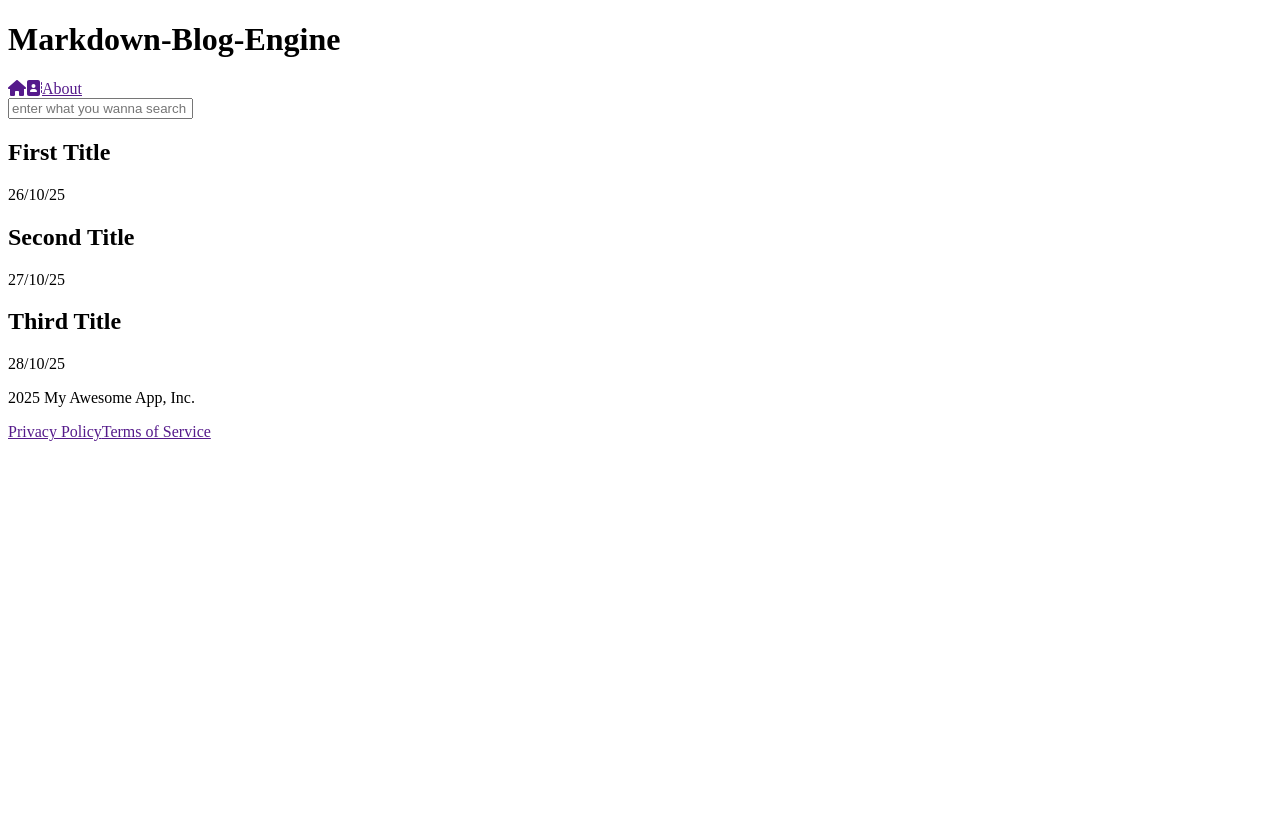
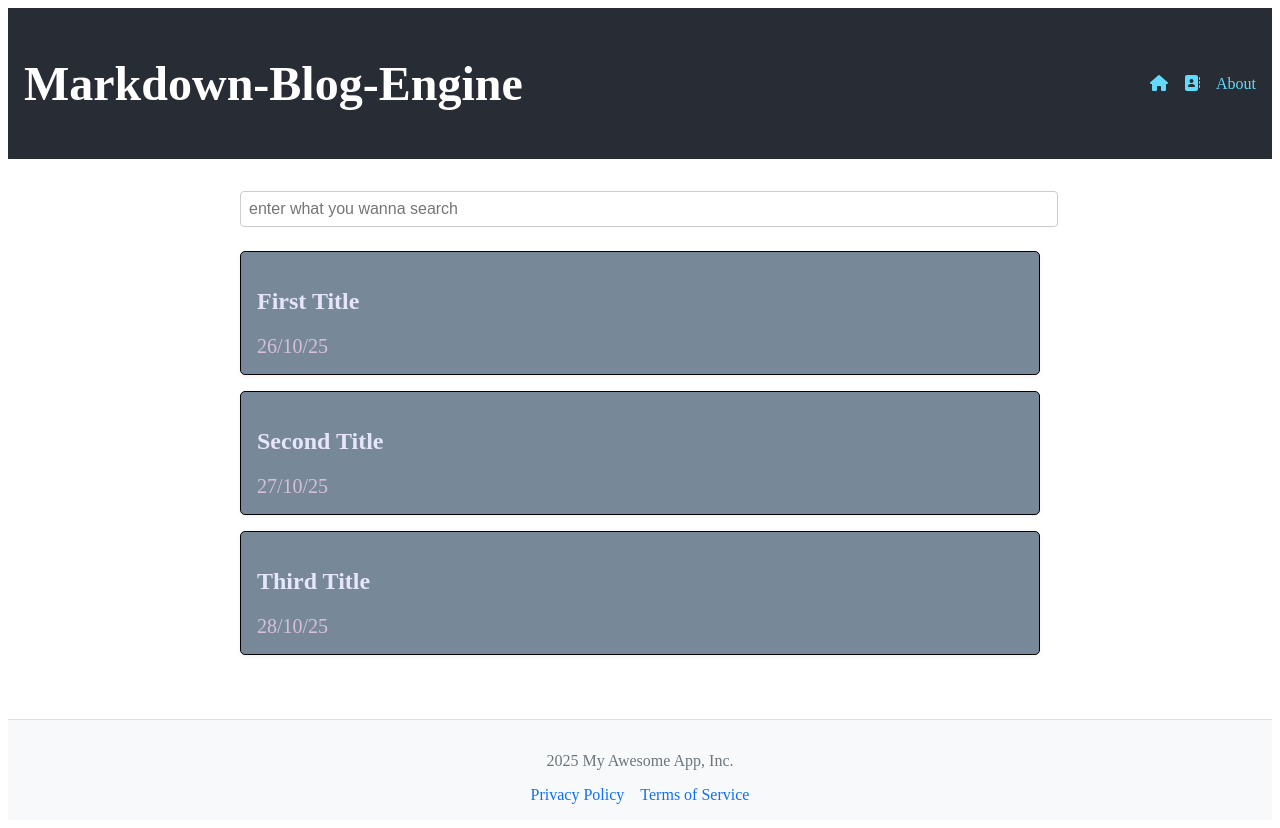
Before and after one commit to Arshgill01/markdown-blog-engine, a React (Create React App) app: page / in a window 1280 px wide. Before the commit the page ends 800 px from the top, so only its background shows below. Built offline with nearby package versions, Linux system fonts and the light colour scheme.

Commit message:
Did Some styling, learned about routes, how to use them and created some custom routes, which handle the webpage specific to that URL, and a couple of other small things/changes

```diff
--- a/src/Components/PostCard.js
+++ b/src/Components/PostCard.js
@@ -1,9 +1,10 @@
+import styles from "./PostCard.module.css"
 function PostCard(props){
   const {title, date} = props;
   return(
-    <div>
-      <h2>{title}</h2>
-      <date>{date}</date>
+    <div className={styles.PostCard}>
+      <h2 className={styles.PostTitle}>{title}</h2>
+      <date className={styles.PostDate}>{date}</date>
     </div>
   );
 }
--- /dev/null
+++ b/src/Components/PostCard.module.css
@@ -0,0 +1,17 @@
+.PostCard{
+  border: 1px solid black;
+  padding: 1rem;
+  margin-bottom: 1rem;
+  border-radius: 5px;
+  background-color: lightslategray;
+  box-shadow: 0 2px 4px rgba(0,0,0,0.05);
+}
+
+.PostTitle{
+  color: lavender;
+}
+
+.PostDate{
+  font-size: 1.25rem;
+  color: thistle;
+}
--- a/src/Components/PostList.js
+++ b/src/Components/PostList.js
@@ -1,6 +1,6 @@
 import PostCard from "./PostCard";
 import { useState, useEffect } from "react";
-
+import styles from "./PostList.module.css"
   const allPosts = [
     { title: "First Title", date: "26/10/25", slug: "first title" },
     { title: "Second Title", date: "27/10/25", slug: "second title" },
@@ -24,9 +24,9 @@ function PostList(props){
   })
 
   return(
-    <div>
+    <div className={styles.postListContainer}>
 
-      <input onChange={
+      <input className={styles.inputSearch}onChange={
         (e)=>{
           setSearchTerm(e.target.value);
 
@@ -35,7 +35,7 @@ function PostList(props){
        placeholder="enter what you wanna search" value={searchTerm}/>
 
 
-    {filteredPosts.length === 0 ? <p>The entered item is not found</p>:filteredPosts.map((post)=>{
+    {filteredPosts.length === 0 ? <p className={styles.noPostFoundContainer}>The entered item is not found</p>:filteredPosts.map((post)=>{
       return <PostCard key={post.slug} title={post.title} date={post.date}></PostCard>
     })}
 
--- /dev/null
+++ b/src/Components/PostList.module.css
@@ -0,0 +1,19 @@
+.inputSearch {
+  display: block; /* Make input take full width */
+  width: 100%;
+  padding: 0.5rem;
+  margin-bottom: 1.5rem; /* Space below input */
+  font-size: 1rem;
+  border: 1px solid #ccc;
+  border-radius: 4px;
+}
+.postListContainer{
+  padding: 1rem;
+  max-width: 800px;
+  margin: 1rem auto;
+}
+.noPostFoundContainer{
+  color: #6c757d;
+  font-style: italic;
+  text-align: center;
+}
--- a/src/Components/SinglePost.js
+++ b/src/Components/SinglePost.js
@@ -1,13 +1,42 @@
 import { useParams } from "react-router-dom";
-import {ReactMarkdown} from "react-markdown";
+import ReactMarkdown from "react-markdown";
+import { useEffect, useState } from "react";
+
+const postContent = {
+
+  "first-title":`
+# This post is related to the first entry.
+* the first point.
+* Random rambling.
+* Now, I am literally just rambling
+`,
+ "second-title":`
+# This post is related to the second entry.
+`,
+  "third-title":`
+# This post is realted to the Third entry.
+
+  `
+
+}
 export function SinglePost(){
   const {slug} = useParams();
 
 
+
+
+  const [markdownContentChange, setmarkdownContentChange] = useState("");
+
+
+  useEffect(()=>{
+
+    const content = postContent[slug] || `# Post Not Found\n\nCould not find content for slug: ${slug}`;
+    setmarkdownContentChange(content);
+  },[slug])
+
   return(
     <div>
-      Post slug: {slug}
-
+      <ReactMarkdown>{markdownContentChange}</ReactMarkdown>
     </div>
   )
 }
--- a/src/Footer.js
+++ b/src/Footer.js
@@ -1,8 +1,9 @@
+import styles from "./Footer.module.css"
 function Footer(props){
   return(
-    <footer className="ooter">
+    <footer className={styles.footer}>
       <p>2025 My Awesome App, Inc.</p>
-      <div className="footer-links">
+      <div className={styles.footerLinks}>
         <a href="">Privacy Policy</a>
         <a href="">Terms of Service</a>
       </div>
--- /dev/null
+++ b/src/Footer.module.css
@@ -0,0 +1,16 @@
+.footer{
+  background-color: #f8f9fa;
+  padding: 1rem;
+  margin-top: 2rem;
+  text-align: center;
+  color: #6c757d;
+  border-top: 1px solid #dee2e6;
+}
+.footerLinks a {
+  margin: 0 0.5rem;
+  color: #0d6efd;
+  text-decoration: none;
+}
+.footerLinks a:hover{
+  text-decoration: underline;
+}
--- a/src/Header.js
+++ b/src/Header.js
@@ -1,11 +1,12 @@
 import { FontAwesomeIcon } from '@fortawesome/react-fontawesome';
 import { faAddressBook, faHouse } from '@fortawesome/free-solid-svg-icons';
+import styles from "./Header.module.css"
 
 function Header(props){
   return(
-    <header className="header">
-      <div className="title-div"><h1>Markdown-Blog-Engine</h1></div>
-      <nav>
+    <header className={styles.header}>
+      <div className={styles.title}><h1>Markdown-Blog-Engine</h1></div>
+      <nav className={styles.nav}>
         <a href=''><FontAwesomeIcon icon={faHouse} /></a>
         <a href=''><FontAwesomeIcon icon={faAddressBook} /></a>
         <a href="">About</a>
--- /dev/null
+++ b/src/Header.module.css
@@ -0,0 +1,21 @@
+.header {
+  background-color: #282c34;
+  padding: 1rem;
+  color: white;
+  display: flex;
+  justify-content: space-between;
+  align-items: center;
+}
+.title{
+  font-size: 1.5rem;
+  font-weight: bold;
+}
+
+.nav a {
+  color: #61dafb;
+  margin-left: 1rem;
+  text-decoration: none;
+}
+.nav a:hover{
+  text-decoration: underline;
+}
```
Also changed, not shown: package.json (+20 -1 lines), 1 other file (tests, documents, lock files or other folders).
